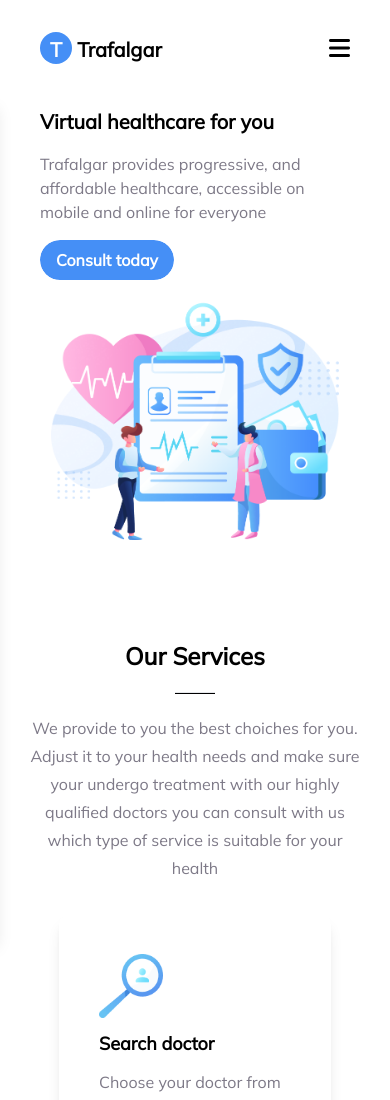
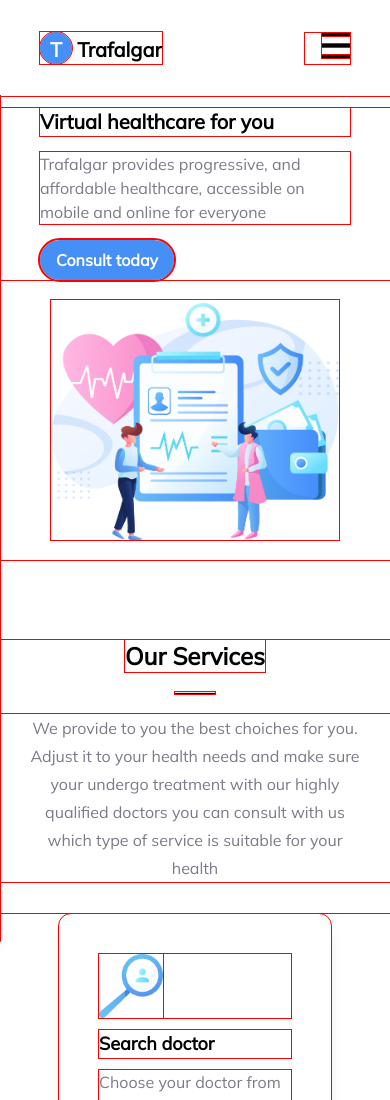
Before and after one commit to shrishkarki/AssignmentYIPL2, a website built with Vite: page index.html in a window 390 px wide. Shown: the top 1100 px of the page. Built offline with nearby package versions, Linux system fonts and the light colour scheme.

Commit message:
some problem in using peer class

```diff
--- a/index.html
+++ b/index.html
@@ -20,14 +20,20 @@
 
             <div class="ml:hidden ">
                 <input type="checkbox" id="toggle" class="peer/dropdown opacity-0">
-                <label for="toggle " class="peer-checked/dropdown:hidden">
-                    <i class="fa fa-bars text-2xl "></i>
+                <label for="toggle " class="peer-checked/dropdown:hidden inline-block space-y-2">
+                    <!-- <i class="fa fa-bars text-2xl "></i> -->
+                    <div class="h-[3px] w-7 bg-black "></div>
+                    <div class="h-[3px] w-7 bg-black"></div>
+                    <div class="h-[3px] w-7 bg-black"></div>
 
                 </label>
                 <label for="toggle" class="hidden peer-checked/dropdown:inline-block">
+                    <i class="fa  fa-xmark text-3xl  "></i>
+                </label>
+                <!-- <label for="toggle" class="hidden peer-checked/dropdown:inline-block peer-checked/dropdown:translate-y-[4.5px] peer-checked/dropdown:rotate-45">
 
-              <i class="fa  fa-xmark text-3xl  "></i>
-                </label>
+
+                </label> -->
 
                 <div id="backdrop" class=" left-0 top-0 translate-y-[97px] fixed w-full h-[100vh] -translate-x-full  peer-checked/dropdown:translate-x-0 pointer-events-none peer-checked/dropdown:pointer-events-auto bg-black opacity-75 z-10"></div>
 
--- a/scss/base/_resets.scss
+++ b/scss/base/_resets.scss
@@ -1,6 +1,6 @@
-// *{
-//     outline: 1px solid red;
-// }
+*{
+    outline: 1px solid red;
+}
 
 *{
     scroll-behavior: smooth;
```
Also changed, not shown: scss/main.css, 1 other file.
